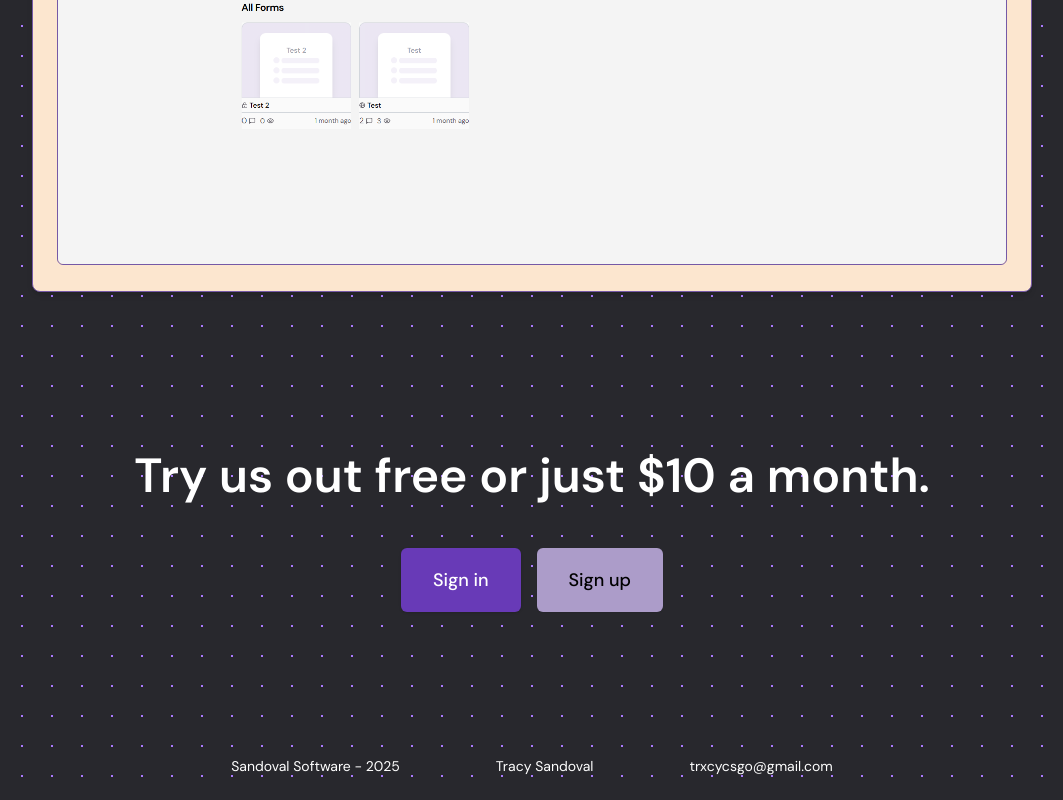
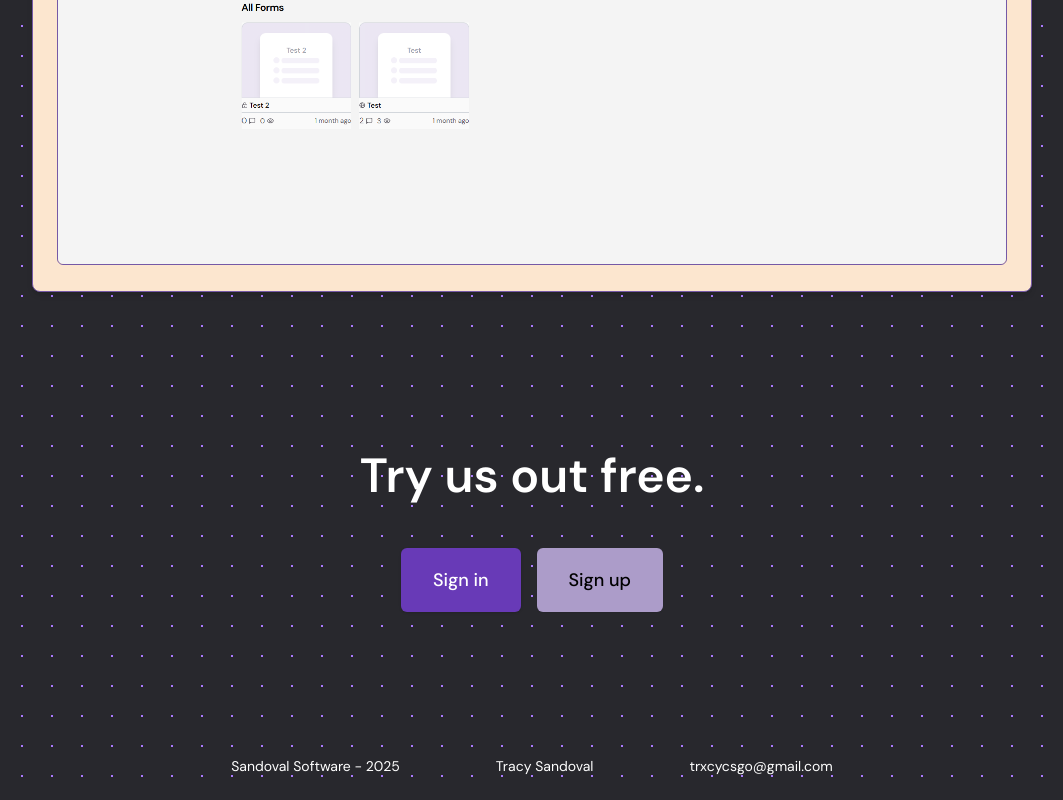
Before and after one commit to tdogcodes/Formly, a Next.js app in the folder formly/: page / in a window 1280 px wide. Shown: the part 3764-4564 px from the top of the page, without its empty margins (108-1171 px from the left). Built offline with nearby package versions, Linux system fonts and the light colour scheme; no server answers.

Commit message:
footer text

```diff
--- a/formly/app/(routes)/(landing-page)/page.tsx
+++ b/formly/app/(routes)/(landing-page)/page.tsx
@@ -127,7 +127,7 @@ export default function LandingPage() {
       </section>
       <div className="flex flex-col justify-center my-24">
         <h2 className="text-3xl md:text-5xl font-semibold text-white">
-          Try us out free or just $10 a month.
+          Try us out free.
         </h2>
         <section className="flex justify-center py-12 gap-4">
           <LoginLink>
```
